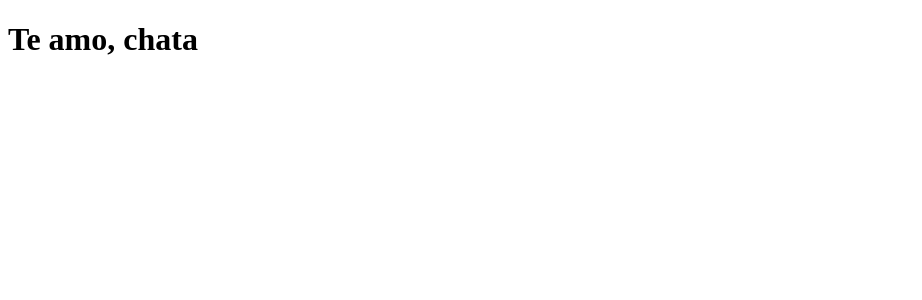
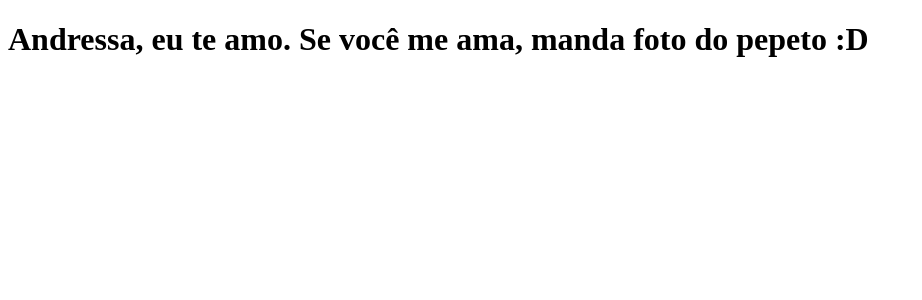
Before and after one commit to Gattts/clone-tabnews, a Next.js app: page / in a window 1280 px wide. Shown: the top 300 px of the page, without its empty margins (0-922 px from the left). Built offline with nearby package versions, Linux system fonts and the light colour scheme.

Commit message:
modifica a frase

```diff
--- a/pages/index.js
+++ b/pages/index.js
@@ -1,5 +1,5 @@
 function Home() {
-    return <h1>Te amo, chata</h1>
+    return <h1>Andressa, eu te amo. Se você me ama, manda foto do pepeto :D</h1>
 }
 
 export default Home;
```
